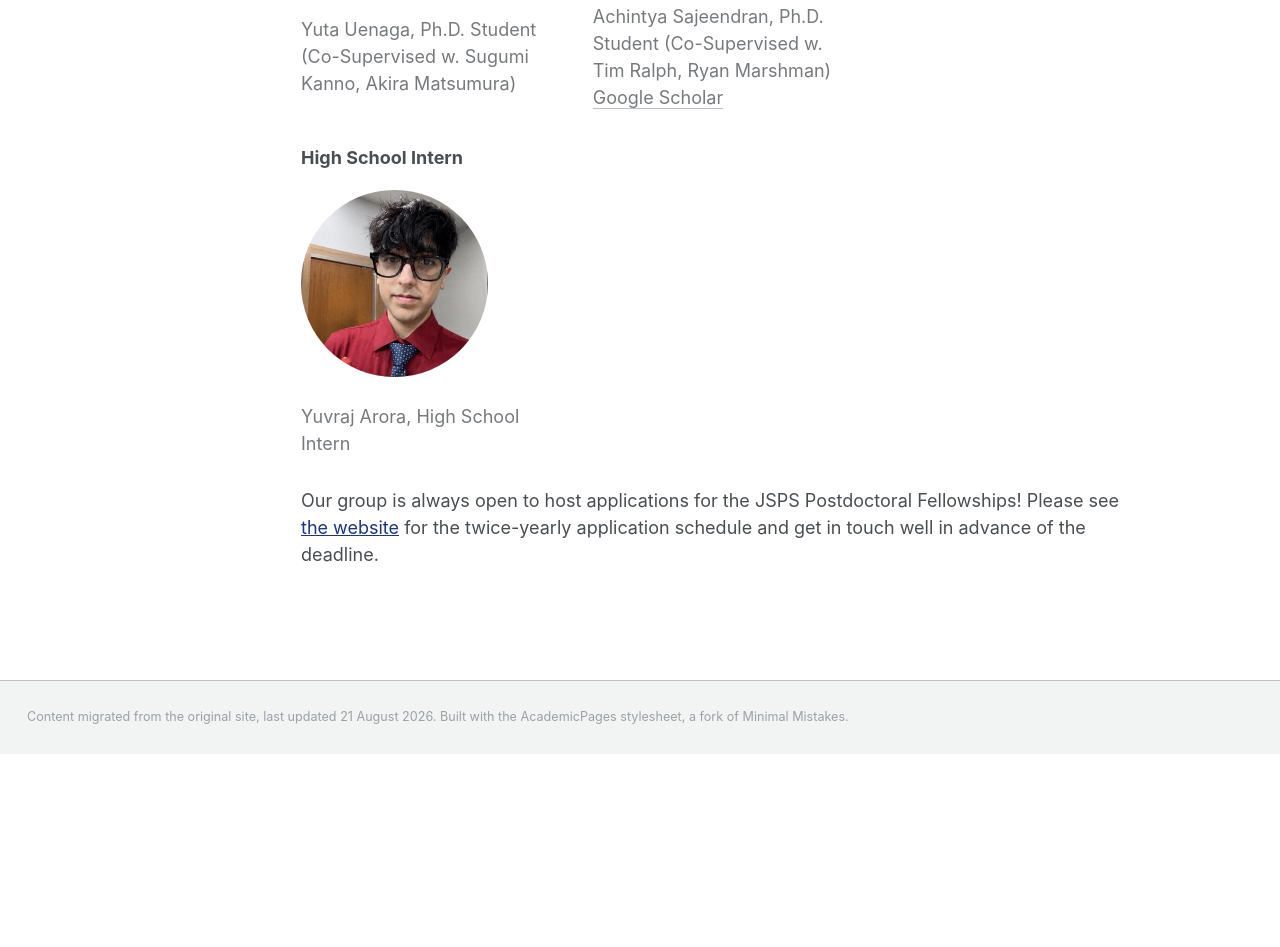
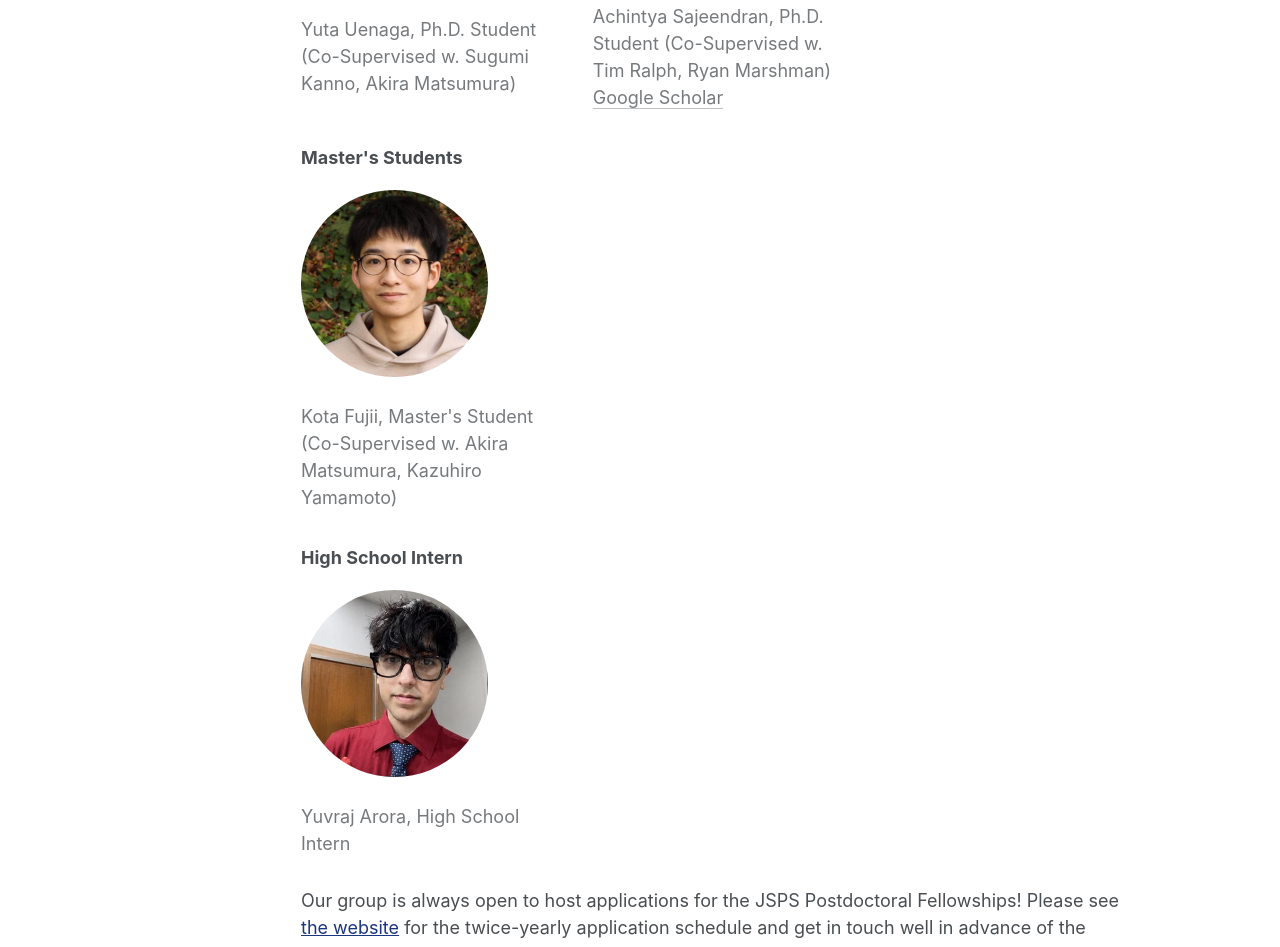
Before and after one commit to joshuafoo/research-website, a plain HTML site: page team.html in a window 1280 px wide. Shown: the part 1179-2126 px from the top of the page. Before the commit the page ends 1933 px from the top, so only its background shows below. Drawn offline with Linux system fonts and the light colour scheme.

Commit message:
Add Kota Fujii to the team
Co-authored-by: Copilot <223556219+Copilot@users.noreply.github.com>

```diff
--- a/team.html
+++ b/team.html
@@ -6,7 +6,7 @@
   <meta name="description" content="Joshua Foo, theoretical physicist and Inamori Associate Professor at Kyushu University.">
   <title>Team | Joshua Foo</title>
   <link rel="stylesheet" href="assets/css/academicpages.css">
-  <link rel="stylesheet" href="assets/css/site.css?v=20261121b">
+  <link rel="stylesheet" href="assets/css/site.css?v=20261121c">
 </head>
 <body>
   <header class="masthead">
@@ -46,6 +46,10 @@
           <figure><img src="assets/images/image05.jpg" alt="Yuta Uenaga, Ph.D. Student (Co-Supervised w. Sugumi Kanno, Akira Matsumura)" loading="lazy"><figcaption>Yuta Uenaga, Ph.D. Student (Co-Supervised w. Sugumi Kanno, Akira Matsumura)</figcaption></figure>
           <figure><img src="assets/images/image09.jpg" alt="Achintya Sajeendran, Ph.D. Student (Co-Supervised w. Tim Ralph, Ryan Marshman)" loading="lazy"><figcaption>Achintya Sajeendran, Ph.D. Student (Co-Supervised w. Tim Ralph, Ryan Marshman)<br><a href="https://scholar.google.com/citations?user=iwZJxNQAAAAJ&amp;hl=en">Google Scholar</a></figcaption></figure>
         </div>
+        <h3>Master's Students</h3>
+        <div class="team-grid">
+          <figure><img src="assets/images/kota-fujii.png" alt="Kota Fujii, Master's Student" loading="lazy"><figcaption>Kota Fujii, Master's Student (Co-Supervised w. Akira Matsumura, Kazuhiro Yamamoto)</figcaption></figure>
+        </div>
         <h3>High School Intern</h3>
         <div class="team-grid">
           <figure><img src="assets/images/image07.jpg" alt="Yuvraj Arora, High School Intern" loading="lazy"><figcaption>Yuvraj Arora, High School Intern</figcaption></figure>
```
